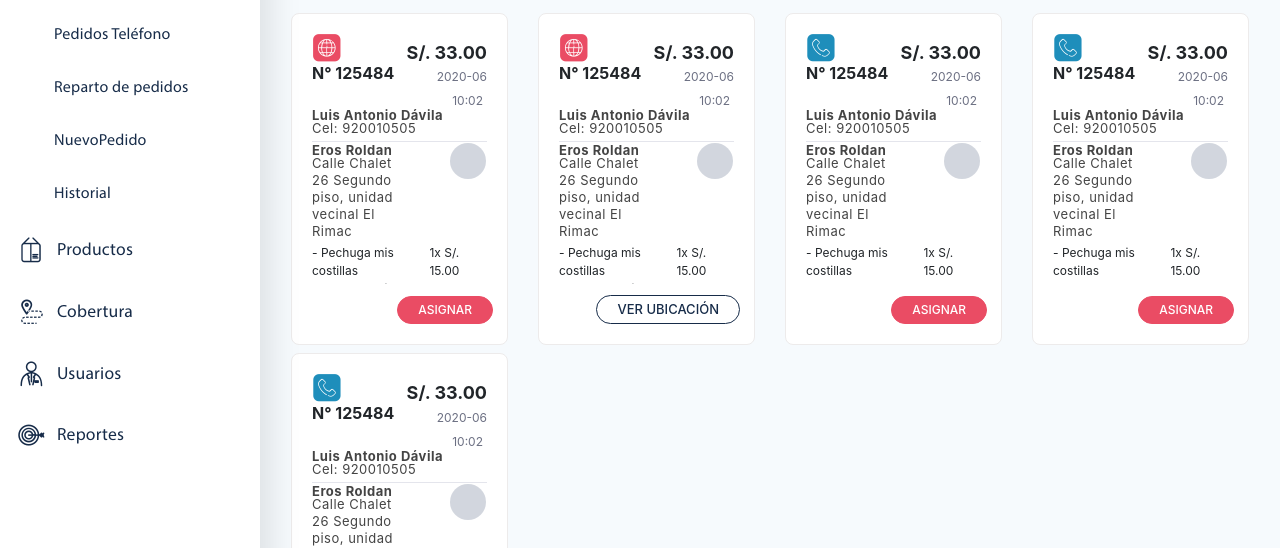
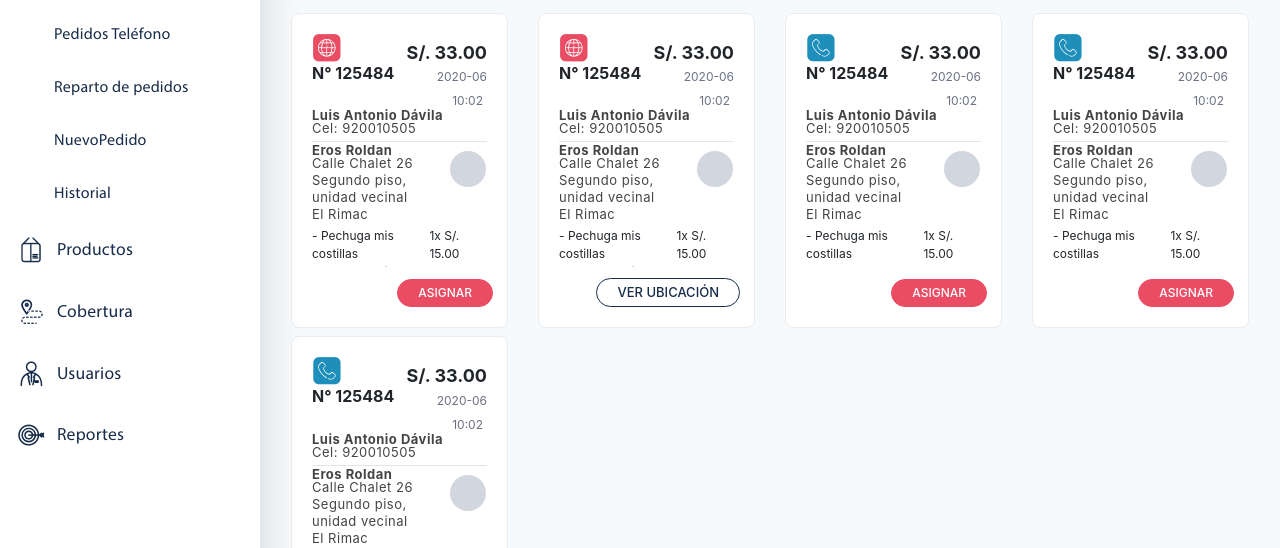
Before and after one commit to sofiavillazon/TuliveryTienda, a website: page repartos.html in a window 1280 px wide. Shown: the part 231-779 px from the top of the page. Drawn offline with Linux system fonts and the light colour scheme; files whose address does not match are found by name.

Commit message:
observaciones - v2

```diff
--- a/repartos.html
+++ b/repartos.html
@@ -213,12 +213,12 @@
                                                     <div class="separador my-1"></div>
                                                     <!-- <h6><small><strong>INFORMACIÓN DEL CLIENTE</strong> </small></h6> -->
                                                     <div class="row pr-3 justify-content-between">
-                                                        <div class="col-md-8">
+                                                        <div class="col-md-9">
                                                             <p><strong>Eros Roldan</strong></p>
                                                             <p>Calle Chalet 26 Segundo piso, unidad vecinal El Rimac</p>
                                                         </div>
                                                         <div class="">
-                                                            <span class="avatar">
+                                                            <span class="avatar mt-2">
                                                                 <img src="images/avatar.png" alt="avatar">
                                                             </span>
                                                         </div>
@@ -259,12 +259,12 @@
                                                     <div class="separador my-1"></div>
                                                     <!-- <h6><small><strong>INFORMACIÓN DEL CLIENTE</strong> </small></h6> -->
                                                     <div class="row pr-3 justify-content-between">
-                                                        <div class="col-md-8">
+                                                        <div class="col-md-9">
                                                             <p><strong>Eros Roldan</strong></p>
                                                             <p>Calle Chalet 26 Segundo piso, unidad vecinal El Rimac</p>
                                                         </div>
                                                         <div class="">
-                                                            <span class="avatar">
+                                                            <span class="avatar mt-2">
                                                                 <img src="images/avatar.png" alt="avatar">
                                                             </span>
                                                         </div>
@@ -320,12 +320,12 @@
                                                     <div class="separador my-1"></div>
                                                     <!-- <h6><small><strong>INFORMACIÓN DEL CLIENTE</strong> </small></h6> -->
                                                     <div class="row pr-3 justify-content-between">
-                                                        <div class="col-md-8">
+                                                        <div class="col-md-9">
                                                             <p><strong>Eros Roldan</strong></p>
                                                             <p>Calle Chalet 26 Segundo piso, unidad vecinal El Rimac</p>
                                                         </div>
                                                         <div class="">
-                                                            <span class="avatar">
+                                                            <span class="avatar mt-2">
                                                                 <img src="images/avatar.png" alt="avatar">
                                                             </span>
                                                         </div>
@@ -362,12 +362,12 @@
                                                     <div class="separador my-1"></div>
                                                     <!-- <h6><small><strong>INFORMACIÓN DEL CLIENTE</strong> </small></h6> -->
                                                     <div class="row pr-3 justify-content-between">
-                                                        <div class="col-md-8">
+                                                        <div class="col-md-9">
                                                             <p><strong>Eros Roldan</strong></p>
                                                             <p>Calle Chalet 26 Segundo piso, unidad vecinal El Rimac</p>
                                                         </div>
                                                         <div class="">
-                                                            <span class="avatar">
+                                                            <span class="avatar mt-2">
                                                                 <img src="images/avatar.png" alt="avatar">
                                                             </span>
                                                         </div>
@@ -404,12 +404,12 @@
                                                     <div class="separador my-1"></div>
                                                     <!-- <h6><small><strong>INFORMACIÓN DEL CLIENTE</strong> </small></h6> -->
                                                     <div class="row pr-3 justify-content-between">
-                                                        <div class="col-md-8">
+                                                        <div class="col-md-9">
                                                             <p><strong>Eros Roldan</strong></p>
                                                             <p>Calle Chalet 26 Segundo piso, unidad vecinal El Rimac</p>
                                                         </div>
                                                         <div class="">
-                                                            <span class="avatar">
+                                                            <span class="avatar mt-2">
                                                                 <img src="images/avatar.png" alt="avatar">
                                                             </span>
                                                         </div>
```
